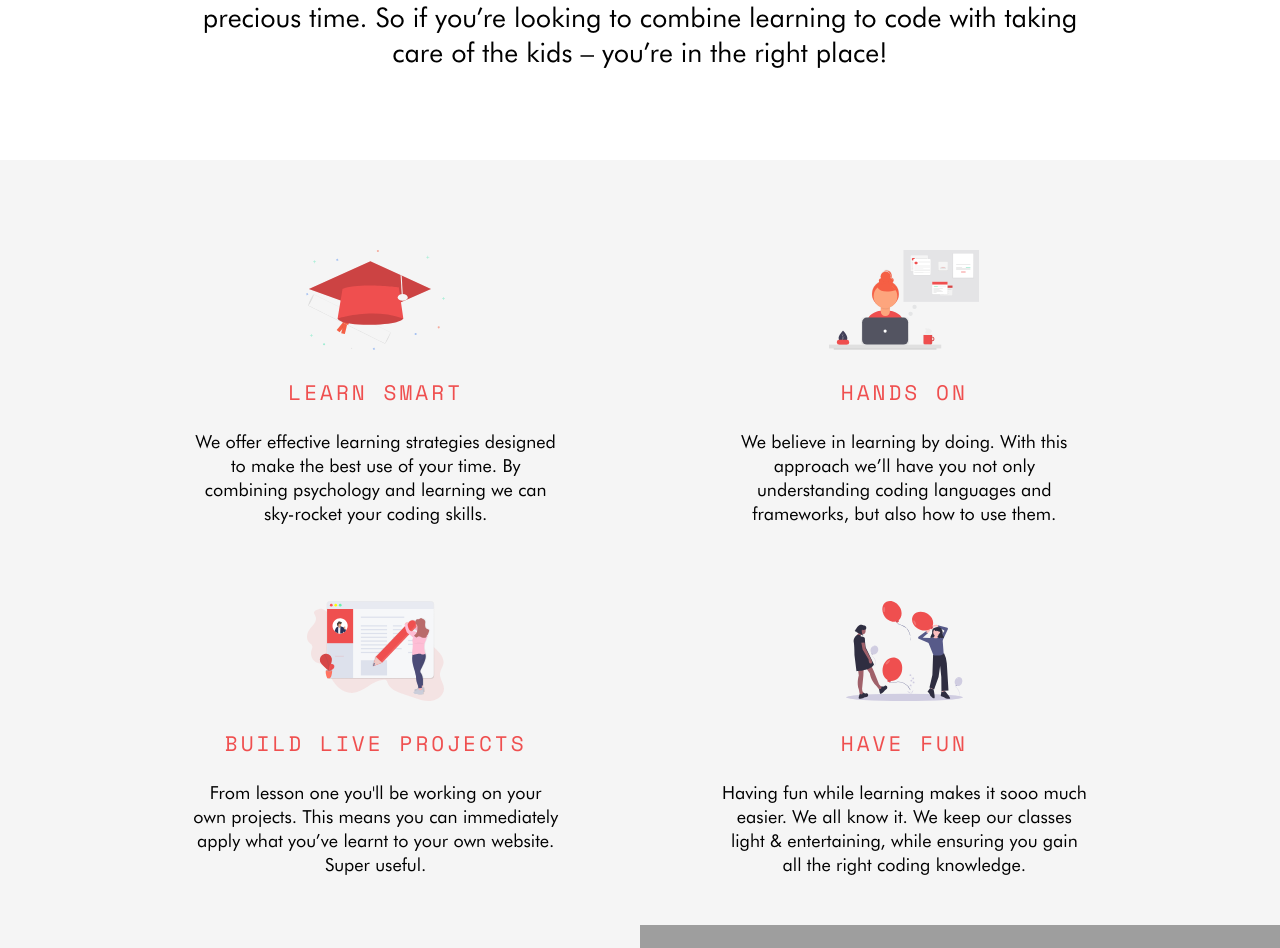
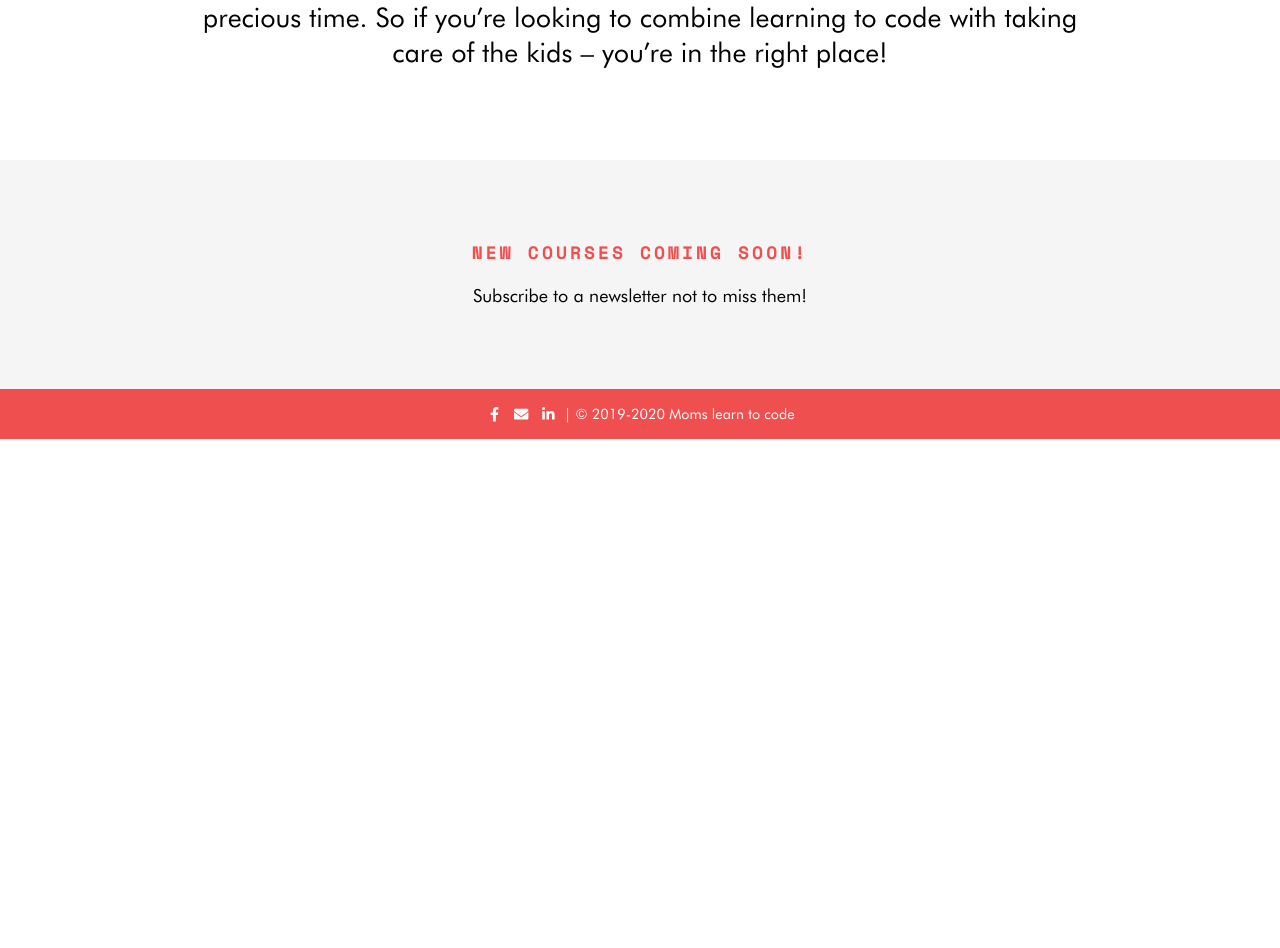
Before and after one commit to hharen/mltc_jekyll, a Jekyll site: the page built from index.html, in a window 1280 px wide. Shown: the part 1165-2113 px from the top of the page. Built offline with Jekyll 4.4.1, drawn with Linux system fonts in a browser that asks for light colours; nearby versions of some CDN libraries; after the commit the page ends 1604 px from its top, so only the background shows below that; some of the changed text lies outside the part shown; grey boxes are pictures that could not be loaded.

Commit message:
Remove features and about

```diff
--- a/_sass/components/containers.scss
+++ b/_sass/components/containers.scss
@@ -51,3 +51,9 @@
   background-position: top center;
   background-size: cover;
 }
+
+@media only screen and (max-width: 800px) {
+  .features, .about-me-box {
+    grid-template-columns: 1fr;
+  }
+}
--- a/index.html
+++ b/index.html
@@ -27,55 +27,7 @@
           taking care of the kids – you’re in the right place!</p>
       </div>
 
-      <div class="container container-grey features">
-        <div>
-          <img src="images/undraw/undraw_Graduation_ktn0.svg" class='feature-svg'>
-          <h3>Learn Smart</h3>
-          <p>We offer effective learning strategies designed to make the best use of
-            your time. By combining psychology and learning we can sky-rocket your
-            coding skills.</p>
-        </div>
-
-        <div>
-          <img src="images/undraw/undraw_Organizing_projects_0p9a.svg" class='feature-svg'>
-          <h3>Hands On</h3>
-          <p>We believe in learning by doing. With
-            this approach we’ll have you not only understanding coding languages and
-            frameworks, but also how to use them.</p>
-        </div>
-
-        <div>
-          <img src="images/undraw/undraw_wall_post_83ul.svg" class='feature-svg'>
-          <h3>Build Live Projects</h3>
-          <p>From lesson one you'll be working on your own projects. This means you
-            can immediately apply what you’ve learnt to your own website. Super useful.</p>
-        </div>
-
-        <div>
-          <img src="images/undraw/undraw_partying_p92d.svg" class='feature-svg'>
-          <h3>Have fun</h3>
-          <p>Having fun while learning makes it sooo much easier. We all know it. We
-            keep our classes light & entertaining, while ensuring you gain all the right
-            coding knowledge.</p>
-        </div>
-      </div>
-
-      <div class="container container-grey about-me-box">
-        <div class='about-me-text'>
-         <h2>Hey, I'm Hana!</h2>
-          <p>I learnt to code when my first child was born, and you can too. Since I
-            was fifteen, I have loved combining teaching with my passions. Learning
-            to code made it possible for me to combine family and work life, creating
-            great digital products while collaborating with many great people.</p>
-          <p>I'm looking forward to to introducing you to the world coding. Let's
-            write your first lines of code together.</p>
-          <a href="#" class="button primary-button small">Read an interview with me</a>
-        </div>
-        <div class="about-me-image">
-        </div>
-      </div>
-
-      <div class='container'>
+      <div class='container container-grey'>
         <h2>New courses coming soon!</h2>
         <p>Subscribe to a newsletter not to miss them!</p>
         <div class="ml-form-embed"
```
